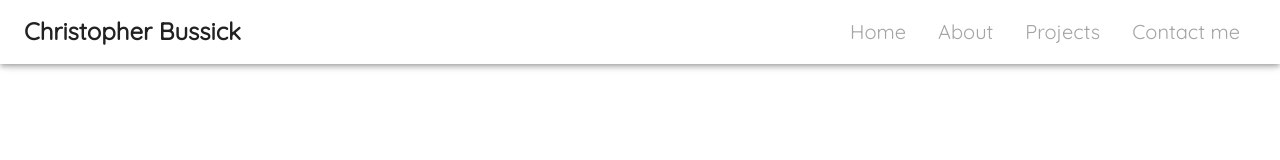
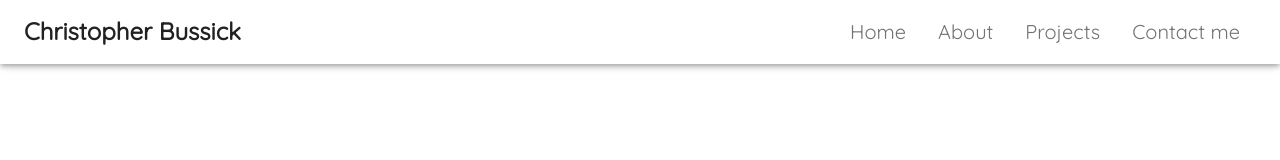
Before and after one commit to cbussick/cb-portfolio, a React (Create React App) app: page / in a window 1280 px wide. Shown: the top 160 px of the page. Built offline with nearby package versions, Linux system fonts and the light colour scheme.

Commit message:
Adjust font color

```diff
--- a/src/CBHeader/CBHeaderStyles.ts
+++ b/src/CBHeader/CBHeaderStyles.ts
@@ -5,11 +5,11 @@ export const StyledHeader = styled(AppBar)(({ theme }) => ({
 }));
 
 export const StyledHeaderLink = styled(Link)(({ theme }) => ({
-  color: theme.palette.grey[500],
+  color: theme.palette.text.primary,
   padding: theme.spacing(2),
   textDecoration: "none",
   transition: "color 0.3s",
   "&:hover": {
-    color: theme.palette.text.primary,
+    color: theme.palette.common.black,
   },
 }));
--- a/src/theme.ts
+++ b/src/theme.ts
@@ -7,9 +7,6 @@ const theme = createTheme({
     },
     secondary: {
       main: "#03A9F4",
-    },
-    grey: {
-      "500": "#a4a4a4",
     },
     text: {
       primary: "#737373",
```
